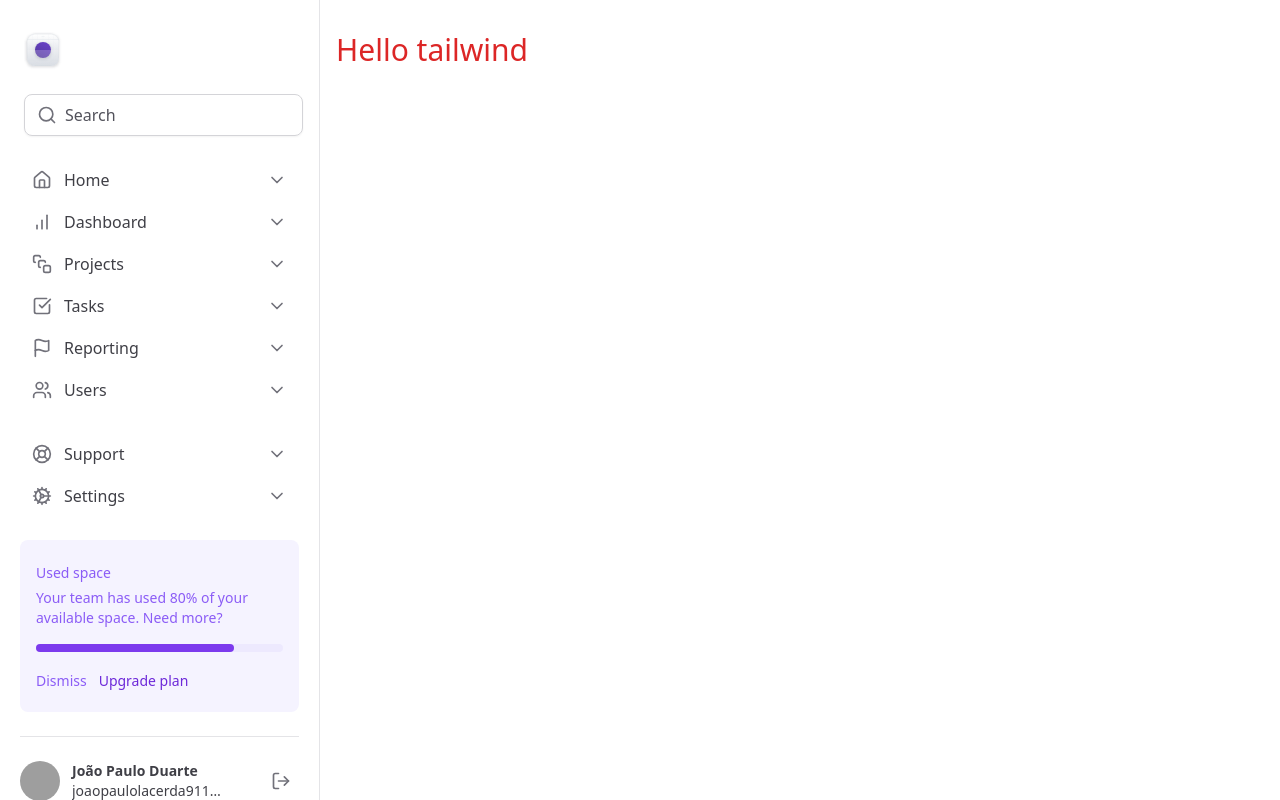
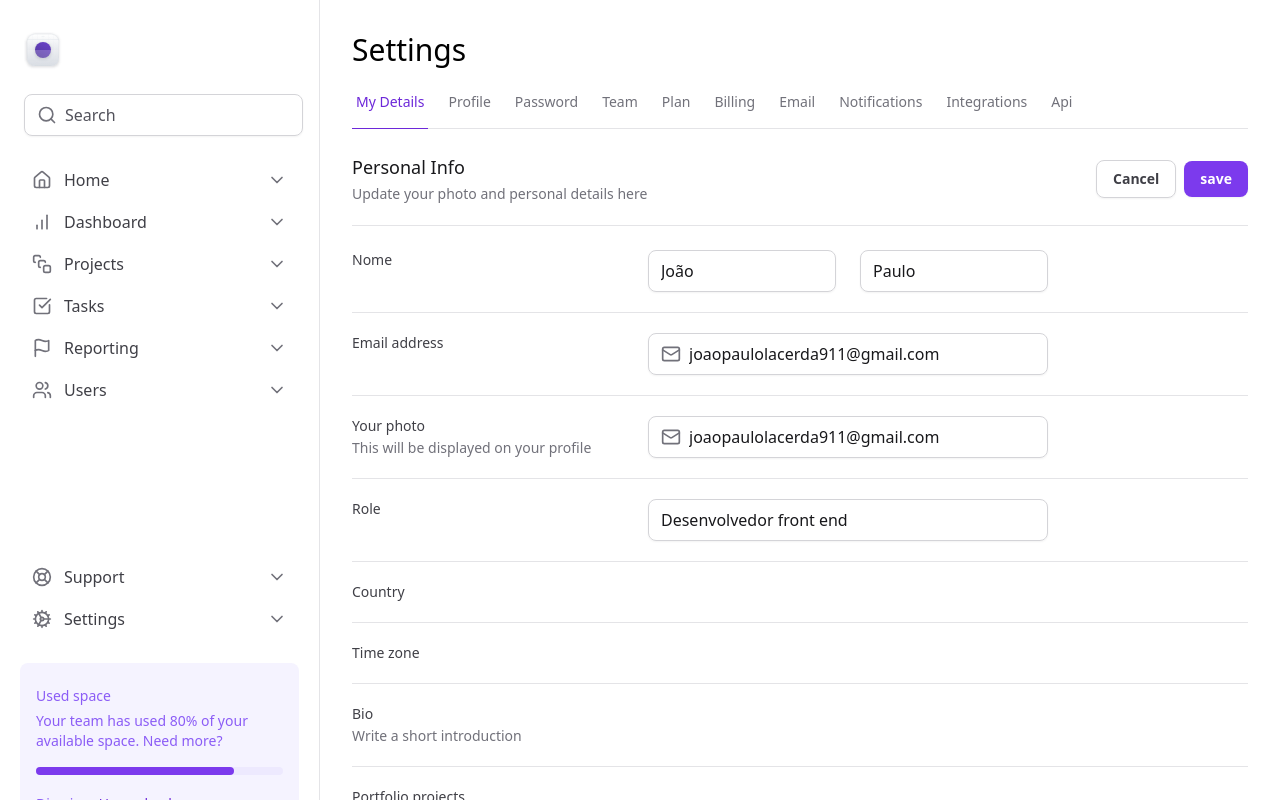
Before and after one commit to joao911/masterizando-tailwind, a Next.js app: page / in a window 1280 px wide. Shown: the top 800 px of the page. Built offline with nearby package versions, Linux system fonts and the light colour scheme; grey boxes are pictures that could not be loaded.

Commit message:
feat: start form

```diff
--- a/package.json
+++ b/package.json
@@ -9,6 +9,10 @@
     "lint": "next lint"
   },
   "dependencies": {
+    "@radix-ui/react-tabs": "^1.1.2",
+    "@types/lodash": "^4.17.15",
+    "framer-motion": "^12.0.6",
+    "lodash": "^4.17.21",
     "lucide-react": "^0.473.0",
     "next": "15.1.4",
     "react": "^19.0.0",
--- /dev/null
+++ b/src/app/components/SettingsTabs/index.tsx
@@ -0,0 +1,22 @@
+'use client'
+
+import React, { useState } from 'react';
+import * as Tabs from '@radix-ui/react-tabs';
+import { TabItem } from '../TabItem';
+import { map } from 'lodash';
+
+
+export const SettingsTabs: React.FC = () => {
+  const [currentValue, setCurrentValue] = useState('0')
+  const value = ['My Details', 'Profile', 'Password', 'Team', 'Plan', 'Billing', 'Email', 'Notifications', 'Integrations', 'Api']
+  return (
+
+    <Tabs.Root value={currentValue} onValueChange={setCurrentValue}>
+      <Tabs.List className='mt-6 flex w-full items-center gap-4 border-b border-zinc-200'>
+        {map(value, (item, index) => (
+          <TabItem key={index} value={String(index)} title={item} isSelected={currentValue === String(index)} />
+        ))}
+      </Tabs.List>
+    </Tabs.Root>
+  )
+}
--- a/src/app/components/Sidebar/index.tsx
+++ b/src/app/components/Sidebar/index.tsx
@@ -4,7 +4,7 @@
 import { MainNavigation } from './components/MainNavigation';
 import { UsedSpaceWidget } from './components/UsedSpaceWidget';
 import { Profile } from './components/Profile';
-import { InputControl, InputPrefix, InputRoot } from './components/Input';
+import { InputControl, InputPrefix, InputRoot } from '../Input';
 import { Search } from 'lucide-react';
 
 
--- /dev/null
+++ b/src/app/components/TabItem/index.tsx
@@ -0,0 +1,29 @@
+'use client'
+
+import React from 'react';
+import * as Tabs from '@radix-ui/react-tabs';
+import {motion} from 'framer-motion'
+
+interface TabItemProps {
+  value: string
+  title: string
+  isSelected?: boolean
+}
+
+export const TabItem: React.FC<TabItemProps> = ({
+  title,
+  value,
+  isSelected = false
+}) => {
+  return (
+    <Tabs.Trigger value={value} className='relative px-1 pb-4 text-sm font-medium text-zinc-500  hover:text-violet-700 data-[state=active]:text-violet-700'>
+      <span> {title}</span>
+      {
+        isSelected && (
+          <motion.span layoutId='activeTab' className='absolute -bottom-px left-0 right-0 h-px bg-violet-700' />
+        )
+      }
+
+    </Tabs.Trigger>
+  )
+}
--- a/src/app/layout.tsx
+++ b/src/app/layout.tsx
@@ -24,13 +24,13 @@
   children: React.ReactNode;
 }>) {
   return (
-    <html lang="en">
+    <html lang="en" className="antialiased">
       <body
         className={`${geistSans.variable} ${geistMono.variable} antialiased`}
       >
         <div className="grid min-h-screen grid-cols-app">
           <Sidebar/>
-          <main className="px-4 pb-12 pt-8">
+          <main className="px-8 pb-12 pt-8">
 
             {children}
           </main>
--- a/src/app/page.tsx
+++ b/src/app/page.tsx
@@ -1,9 +1,119 @@
-import Image from "next/image";
+import { SettingsTabs } from "./components/SettingsTabs";
+import * as Input from "./components/Input";
+import { Mail } from "lucide-react";
+import { label } from "framer-motion/client";
 
 export default function Home() {
   return (
-    <div className="text-3xl text-red-600">
-      <h1>Hello tailwind</h1>
-    </div>
+    <>
+      <h1 className="text-3xl ">Settings</h1>
+      <SettingsTabs />
+      <div className="mt-6 flex flex-col ">
+        <div className="flex justify-between items-center border-b border-zinc-200 pb-5">
+          <div className="space-y-1">
+            <h1 className="text-lg font-medium text-zinc-900">Personal Info</h1>
+            <span className="text-sm text-zinc-500">Update your photo and personal details here</span>
+          </div>
+          <div className="ml-auto flex items-center gap-2">
+            <button type="button" className="rounded-lg px-4 py-2 text-sm font-semibold shadow-sm border text-zinc-700 border-zinc-300 hove4:bg-zinc-50">Cancel</button>
+            <button type="submit" form="form" className="rounded-lg px-4 py-2 text-sm font-semibold shadow-sm text-white bg-violet-600 hover:bg-violet-700">save</button>
+
+          </div>
+
+
+        </div>
+        <form id="form" className="mt-6 flex flex-col w-full gap-5 divide-y divide-zinc-200">
+
+          <div className="grid gap-3 grid-cols-form ">
+            <label htmlFor="firstName" className="text-sm font-medium text-zinc-700">Nome</label>
+            <div className="grid gap-6 grid-cols-2">
+              <Input.InputRoot>
+                <Input.InputControl id="firstName" defaultValue="João" />
+              </Input.InputRoot>
+              <Input.InputRoot>
+                <Input.InputControl defaultValue="Paulo" />
+              </Input.InputRoot>
+            </div>
+          </div>
+          <div className="grid gap-3 grid-cols-form pt-5">
+            <label htmlFor="email" className="text-sm font-medium text-zinc-700">Email address</label>
+            <div className="grid gap-6 ">
+              <Input.InputRoot>
+                <Input.InputPrefix>
+                  <Mail className="h-5 w-5 text-zinc-500" />
+                </Input.InputPrefix>
+                <Input.InputControl id="email" defaultValue="joaopaulolacerda911@gmail.com" />
+              </Input.InputRoot>
+
+            </div>
+          </div>
+          <div className="grid gap-3 grid-cols-form pt-5">
+            <label htmlFor="photo" className="text-sm font-medium text-zinc-700">Your photo
+              <span className="text-sm font-normal text-zinc-500 block mt-0.5">This will be displayed on your profile</span>
+
+            </label>
+            <div className="grid gap-6 ">
+              <Input.InputRoot>
+                <Input.InputPrefix>
+                  <Mail className="h-5 w-5 text-zinc-500" />
+                </Input.InputPrefix>
+                <Input.InputControl id="photo" defaultValue="joaopaulolacerda911@gmail.com" />
+              </Input.InputRoot>
+
+            </div>
+          </div>
+          <div className="grid gap-3 grid-cols-form pt-5">
+            <label htmlFor="role" className="text-sm font-medium text-zinc-700">Role</label>
+            <div className="grid gap-6 ">
+              <Input.InputRoot>
+
+                <Input.InputControl id="role" defaultValue="Desenvolvedor front end" />
+              </Input.InputRoot>
+
+            </div>
+          </div>
+          <div className="grid gap-3 grid-cols-form pt-5">
+            <label htmlFor="country" className="text-sm font-medium text-zinc-700">Country</label>
+            <div className=" ">
+
+
+            </div>
+          </div>
+
+          <div className="grid gap-3 grid-cols-form pt-5">
+            <label htmlFor="zone" className="text-sm font-medium text-zinc-700">Time zone</label>
+            <div className=" ">
+
+
+            </div>
+          </div>
+          <div className="grid gap-3 grid-cols-form pt-5">
+            <label htmlFor="photo" className="text-sm font-medium text-zinc-700">Bio
+              <span className="text-sm font-normal text-zinc-500 block mt-0.5">Write a short introduction</span>
+
+            </label>
+            <div className=" ">
+
+
+            </div>
+          </div>
+          <div className="grid gap-3 grid-cols-form pt-5">
+            <label htmlFor="projects" className="text-sm font-medium text-zinc-700">Portfolio projects
+              <span className="text-sm font-normal text-zinc-500 block mt-0.5">Share a few snippets of your work</span>
+
+            </label>
+            <div className="">
+
+
+            </div>
+          </div>
+          <div className="flex justify-end items-center pt-5 gap-2">
+          <button type="button" className="rounded-lg px-4 py-2 text-sm font-semibold shadow-sm border text-zinc-700 border-zinc-300 hove4:bg-zinc-50">Cancel</button>
+            <button type="submit" className="rounded-lg px-4 py-2 text-sm font-semibold shadow-sm text-white bg-violet-600 hover:bg-violet-700">save</button>
+          </div>
+        </form>
+      </div>
+
+    </>
   );
 }
--- a/tailwind.config.ts
+++ b/tailwind.config.ts
@@ -6,6 +6,7 @@
     extend: {
       gridTemplateColumns: {
         app: 'minmax(18rem, 20rem) 1fr',
+        form:'minmax(7.5rem, 17.5rem) minmax(25rem, 1fr) minmax(0, 15rem)',
       },
 
     },
```
Also changed, not shown: src/app/components/Input/index.tsx (renamed from src/app/components/Sidebar/components/Input/index.tsx), 1 other file (tests, documents, lock files or other folders).
